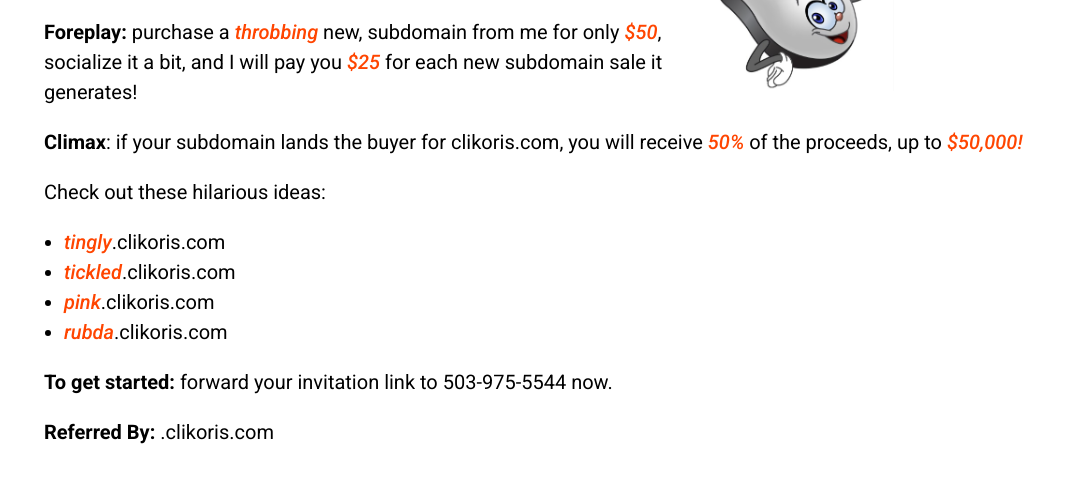
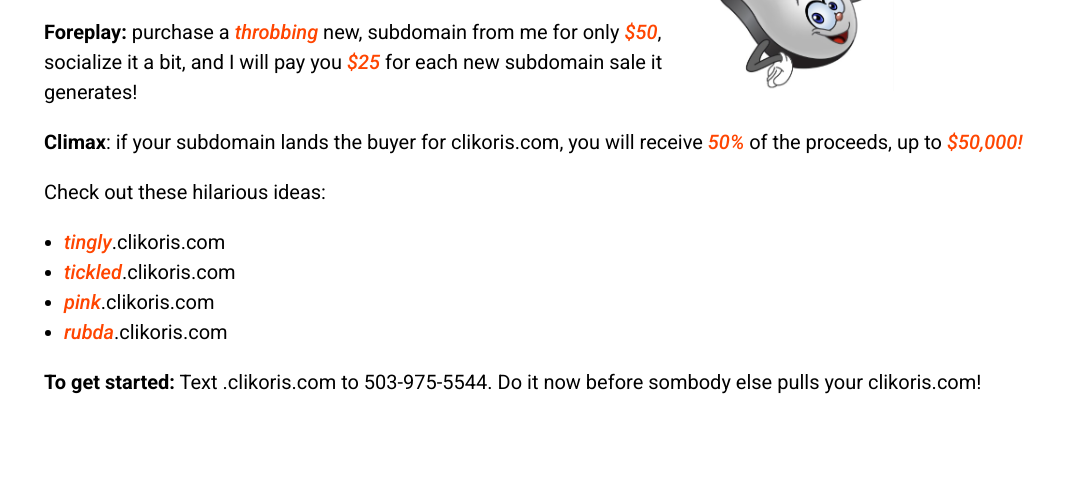
Before and after one commit to DKnight5544/clikoris.com, a plain HTML site: page index.html in a window 1280 px wide. Shown: the part 208-690 px from the top of the page, without its empty margins (104-1176 px from the left). Drawn offline with Linux system fonts and the light colour scheme; a web font is replaced by a local one.

Commit message:
Clarify how to get started.

```diff
--- a/index.html
+++ b/index.html
@@ -79,12 +79,9 @@
             </ul>
         </p>
 
-        <p>
-            <b>To get started:</b> forward your invitation link to 503-975-5544 now.
-        </p>
-
         <p id="Refby">
-            <b>Referred By:</b> {Refby}.clikoris.com
+            <b>To get started:</b> Text {Refby}.clikoris.com to 503-975-5544. Do it now before
+            sombody else pulls your clikoris.com!
         </p>
 
     </div>
```
